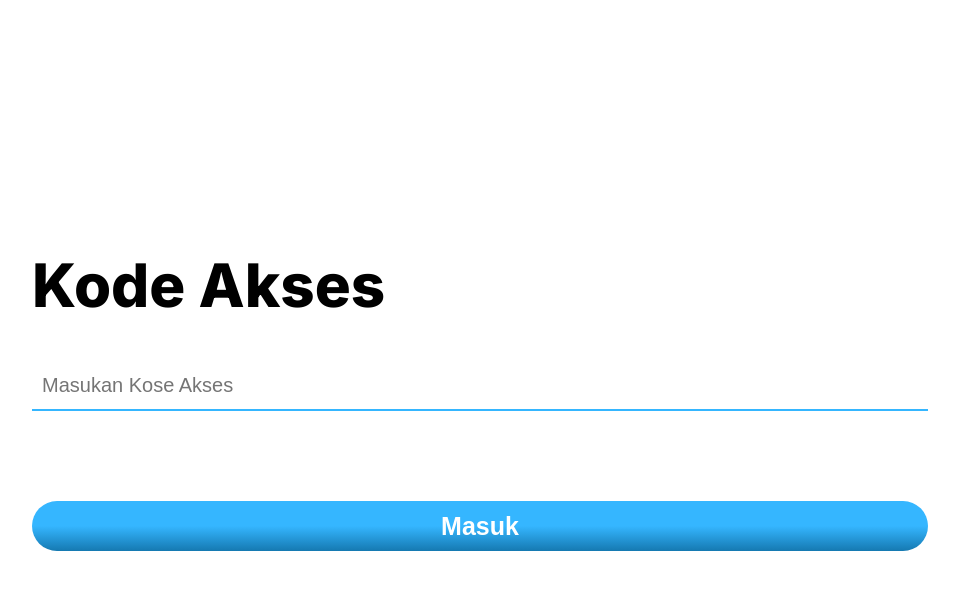
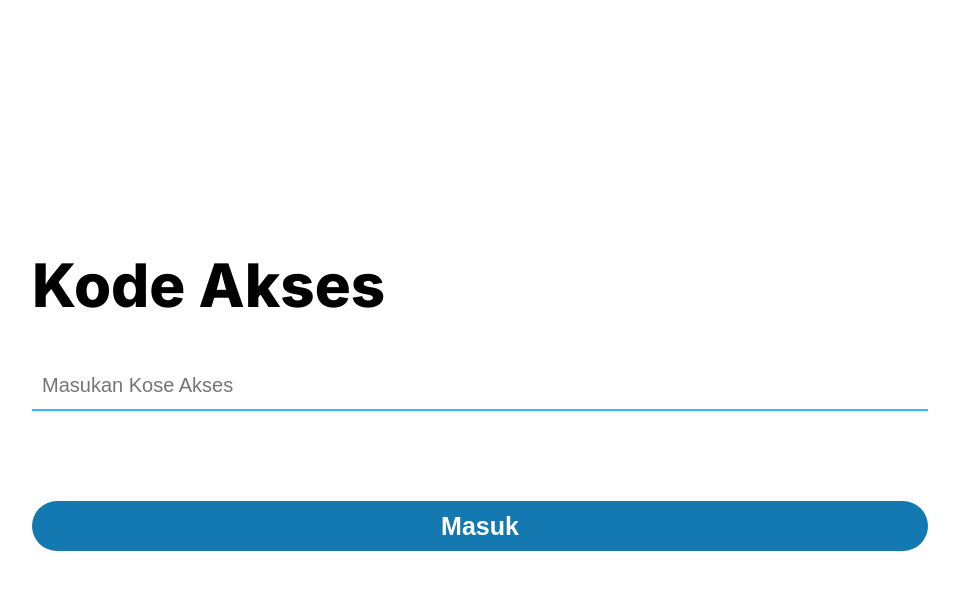
Before and after one commit to AsmaraRP/anggyapp, a Next.js app: page / in a window 1280 px wide. In both pictures the pointer is over the button "Masuk". Shown: the top 590 px of the page, without its empty margins (160-1119 px from the left). Built offline with nearby package versions, Linux system fonts and the light colour scheme.

Commit message:
change button hover

```diff
--- a/src/app/page.module.css
+++ b/src/app/page.module.css
@@ -63,7 +63,7 @@
 }
 .buttonForm:hover {
   cursor: pointer;
-  background-color: #0d7cab;
+  background: linear-gradient(0deg, #1579b1 0%, #1579b1 50%);
 }
 .container {
   display: flex;
```
